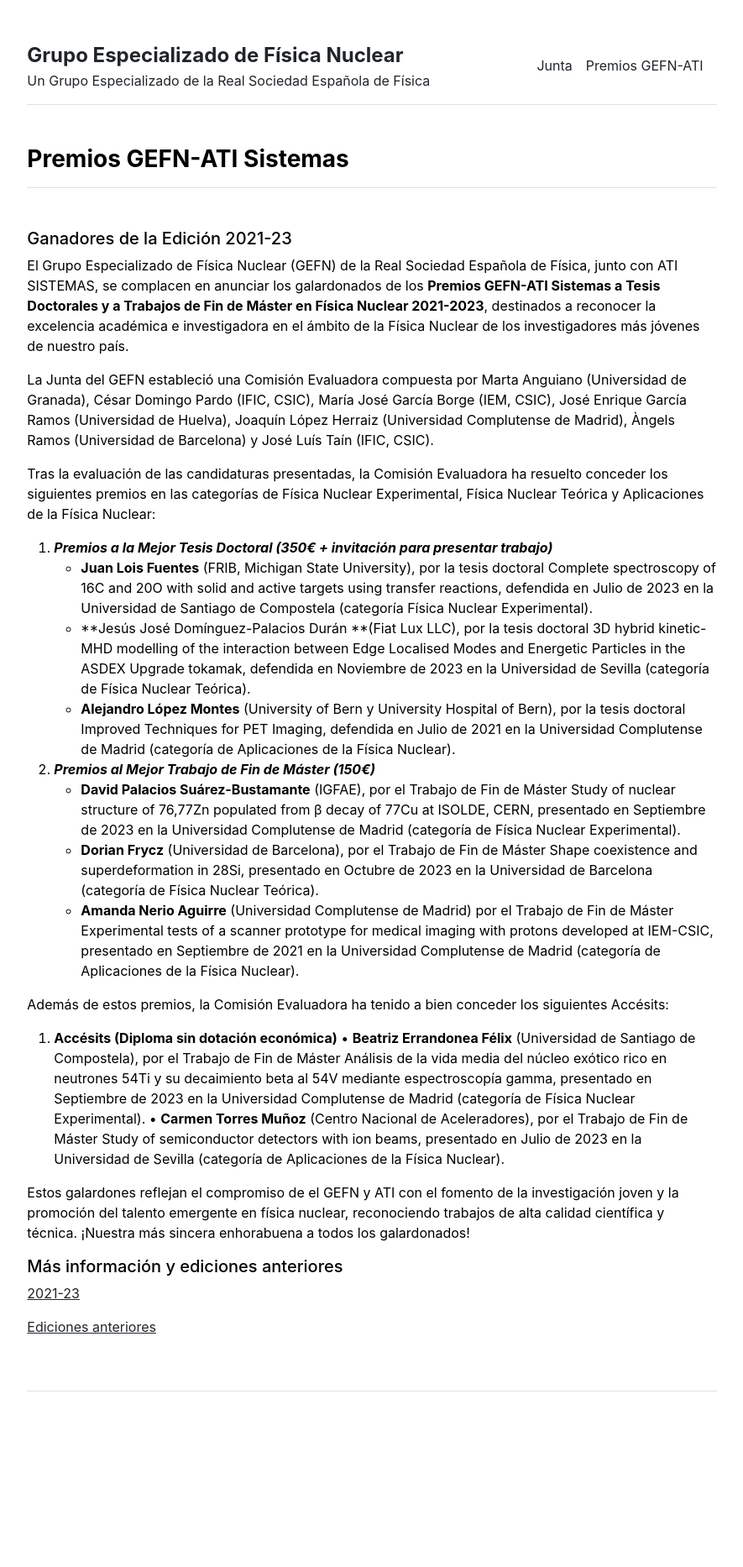
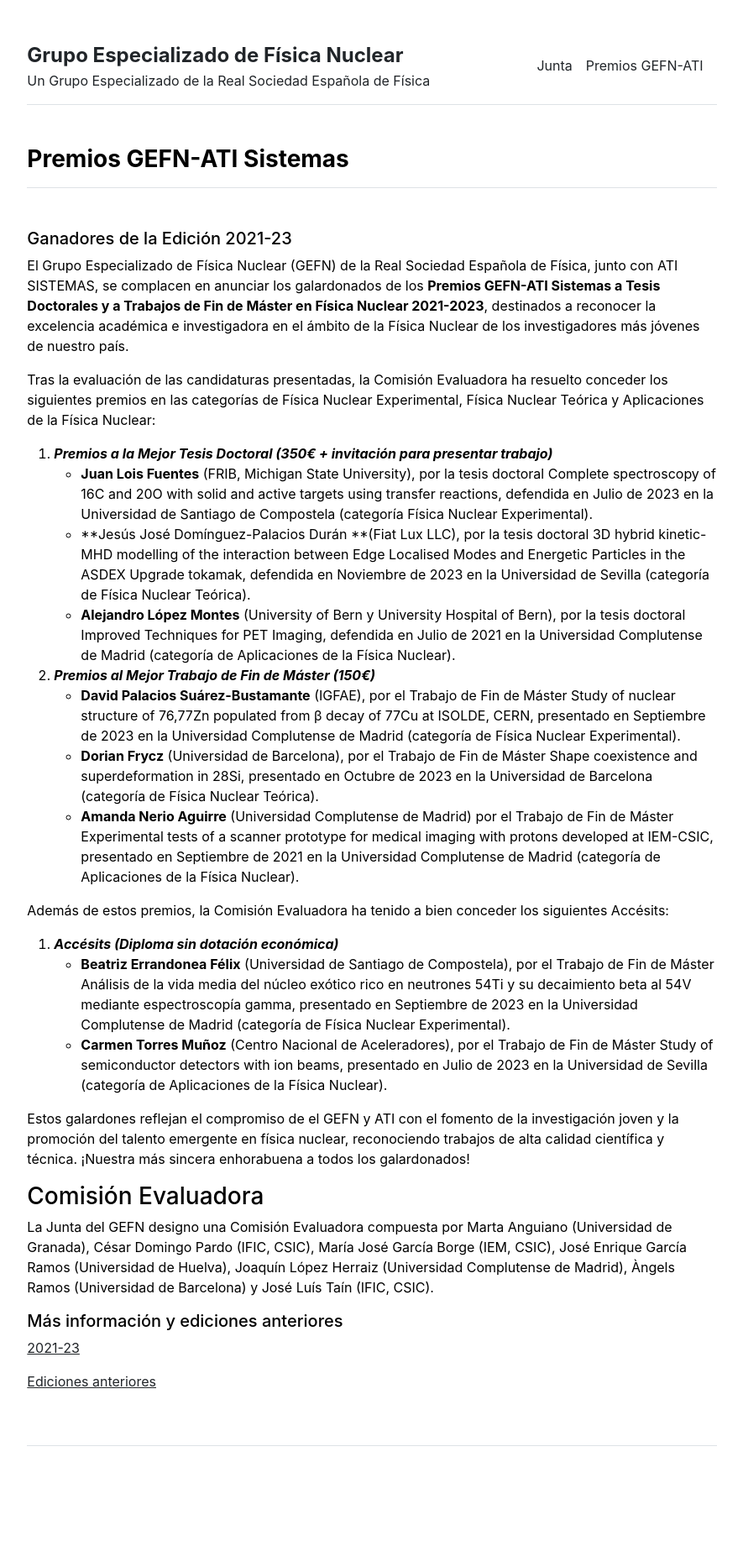
Before and after one commit to GEFN-RSEF/GEFN-RSEF.github.io, a Jekyll site: the page built from premios.md, in a window 1280 px wide. Shown: the whole page at 84% size, without its empty margins (197-1082 px from the left). Built offline with Jekyll 4.4.1, drawn with Linux system fonts in a browser that asks for light colours; before the commit the page ends 1801 px from its top, so only the background shows below that; part of the change alters nothing that is shown.

Commit message:
Update premios.md

```diff
--- a/premios.md
+++ b/premios.md
@@ -8,9 +8,6 @@ title: "Premios GEFN-ATI"
 El Grupo Especializado de Física Nuclear (GEFN) de la Real Sociedad Española de Física, junto con ATI SISTEMAS, se complacen en anunciar los galardonados de los
 **Premios GEFN-ATI Sistemas a Tesis Doctorales y a Trabajos de Fin de Máster en Física Nuclear 2021-2023**, destinados a reconocer la excelencia académica e investigadora en el ámbito de la Física Nuclear
 de los investigadores más jóvenes de nuestro país.
-
-La Junta del GEFN estableció una Comisión Evaluadora compuesta por Marta Anguiano (Universidad de Granada), César Domingo Pardo (IFIC, CSIC), María José García Borge (IEM, CSIC),
-José Enrique García Ramos (Universidad de Huelva), Joaquín López Herraiz (Universidad Complutense de Madrid), Àngels Ramos (Universidad de Barcelona) y José Luís Taín (IFIC, CSIC).
 
 Tras la evaluación de las candidaturas presentadas, la Comisión Evaluadora ha resuelto conceder los siguientes premios en las categorías de Física Nuclear Experimental, Física Nuclear Teórica y Aplicaciones de la Física Nuclear:
 1. ***Premios a la Mejor Tesis Doctoral (350€ + invitación para presentar trabajo)***
@@ -24,12 +21,17 @@ Tras la evaluación de las candidaturas presentadas, la Comisión Evaluadora ha
 + **Amanda Nerio Aguirre** (Universidad Complutense de Madrid) por el Trabajo de Fin de Máster Experimental tests of a scanner prototype for medical imaging with protons developed at IEM-CSIC, presentado en Septiembre de 2021 en la Universidad Complutense de Madrid (categoría de Aplicaciones de la Física Nuclear).
 
 Además de estos premios, la Comisión Evaluadora ha tenido a bien conceder los siguientes Accésits:
-3. **Accésits (Diploma sin dotación económica)**
-•	**Beatriz Errandonea Félix** (Universidad de Santiago de Compostela), por el Trabajo de Fin de Máster Análisis de la vida media del núcleo exótico rico en neutrones 54Ti y su decaimiento beta al 54V mediante espectroscopía gamma, presentado en Septiembre de 2023 en la Universidad Complutense de Madrid (categoría de Física Nuclear Experimental).
-•	**Carmen Torres Muñoz** (Centro Nacional de Aceleradores), por el Trabajo de Fin de Máster Study of semiconductor detectors with ion beams, presentado en Julio de 2023 en la Universidad de Sevilla (categoría de Aplicaciones de la Física Nuclear).
+3. ***Accésits (Diploma sin dotación económica)***
++ **Beatriz Errandonea Félix** (Universidad de Santiago de Compostela), por el Trabajo de Fin de Máster Análisis de la vida media del núcleo exótico rico en neutrones 54Ti y su decaimiento beta al 54V mediante espectroscopía gamma, presentado en Septiembre de 2023 en la Universidad Complutense de Madrid (categoría de Física Nuclear Experimental).
++ **Carmen Torres Muñoz** (Centro Nacional de Aceleradores), por el Trabajo de Fin de Máster Study of semiconductor detectors with ion beams, presentado en Julio de 2023 en la Universidad de Sevilla (categoría de Aplicaciones de la Física Nuclear).
 
 Estos galardones reflejan el compromiso de el GEFN y ATI con el fomento de la investigación joven y la promoción del talento emergente en física nuclear, reconociendo trabajos de alta calidad científica y técnica.
 ¡Nuestra más sincera enhorabuena a todos los galardonados!
 
+### Comisión Evaluadora
+La Junta del GEFN designo una Comisión Evaluadora compuesta por Marta Anguiano (Universidad de Granada), César Domingo Pardo (IFIC, CSIC), María José García Borge (IEM, CSIC),
+José Enrique García Ramos (Universidad de Huelva), Joaquín López Herraiz (Universidad Complutense de Madrid), Àngels Ramos (Universidad de Barcelona) y José Luís Taín (IFIC, CSIC).
+
+
 
 ##### Más información y ediciones anteriores
```
